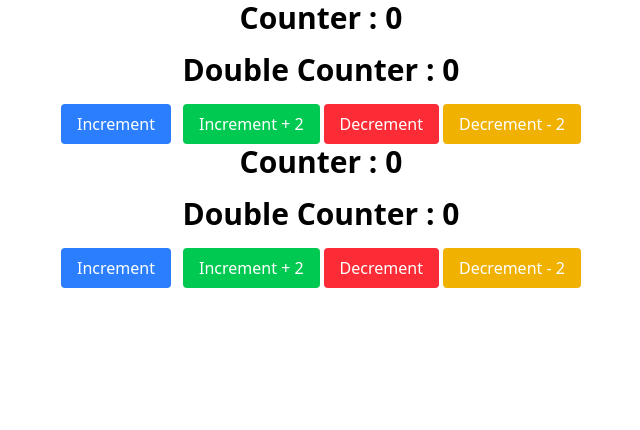
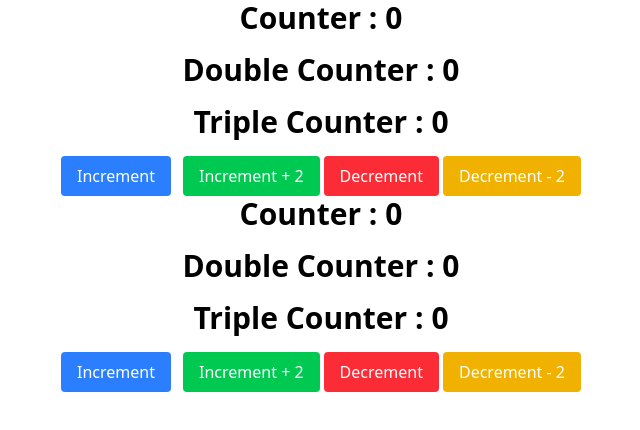
Before and after one commit to alriansyah/learn-reactjs-pzn, a React (Vite) app in the folder 3-reactjs-redux/: page /counter in a window 1280 px wide. Shown: the top 430 px of the page, without its empty margins (319-959 px from the left). Built offline with nearby package versions, Linux system fonts and the light colour scheme.

Commit message:
feat: learn react js redux toolkit -> selector dengan parameter

```diff
--- a/3-reactjs-redux/src/components/1-counter/index.tsx
+++ b/3-reactjs-redux/src/components/1-counter/index.tsx
@@ -3,6 +3,7 @@ import {
   increment,
   decrement,
   getDoubleCounter,
+  getDynamicCounter,
 } from "../../redux/counterSlice";
 import type { RootState, AppDispatch } from "../../redux/store";
 
@@ -19,11 +20,15 @@ function Counter() {
   }
 
   const doubleCounter = useSelector(getDoubleCounter);
+  const tripleCounter = useSelector((state: RootState) =>
+    getDynamicCounter(state, 3)
+  );
 
   return (
     <div className="w-full h-full flex flex-col justify-center items-center gap-4">
       <h1 className="text-3xl font-bold">Counter : {counter}</h1>
       <h1 className="text-3xl font-bold">Double Counter : {doubleCounter}</h1>
+      <h1 className="text-3xl font-bold">Triple Counter : {tripleCounter}</h1>
       <div className="flex gap-1">
         <button
           className="bg-blue-500 text-white px-4 py-2 rounded mr-2"
--- a/3-reactjs-redux/src/redux/counterSlice.ts
+++ b/3-reactjs-redux/src/redux/counterSlice.ts
@@ -12,7 +12,7 @@ const initialState: CounterState = {
 export const counterSlice = createSlice({
   name: "counter",
   initialState,
-  reducers: {
+  reducers: { // untuk manipulasi state
     increment: (state, action: PayloadAction<number | undefined>) => {
       state.value += action.payload ?? 1;
     },
@@ -20,12 +20,15 @@ export const counterSlice = createSlice({
       state.value -= action.payload ?? 1;
     },
   },
-  selectors: {
+  selectors: { // untuk mengambil data state
     getDoubleCounter: (state: CounterState) => state.value * 2,
+    getDynamicCounter: (state: CounterState, value: number) => {
+      return state.value * value;
+    },
   },
 });
 
 export const { increment, decrement } = counterSlice.actions;
-export const { getDoubleCounter } = counterSlice.selectors;
+export const { getDoubleCounter, getDynamicCounter } = counterSlice.selectors;
 
 export default counterSlice.reducer;
```
